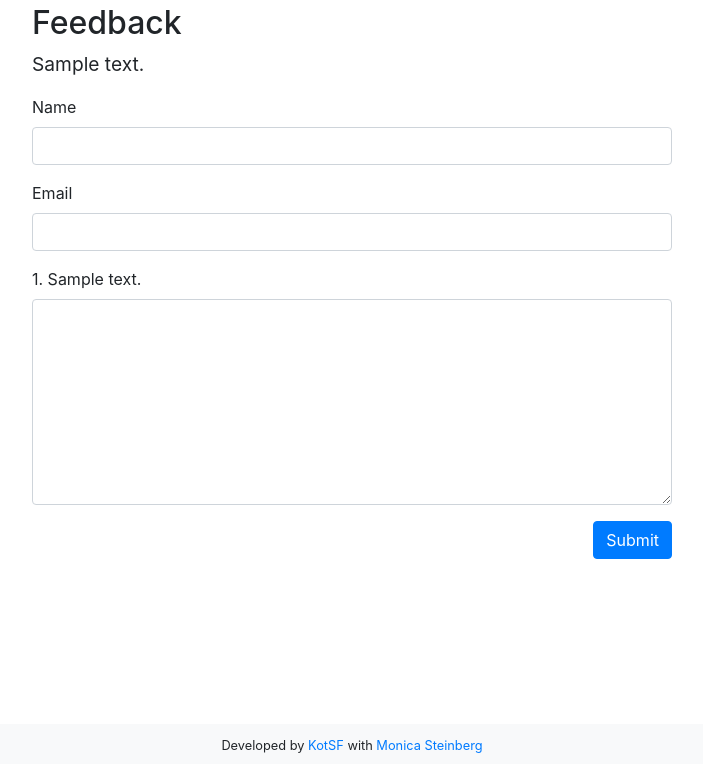
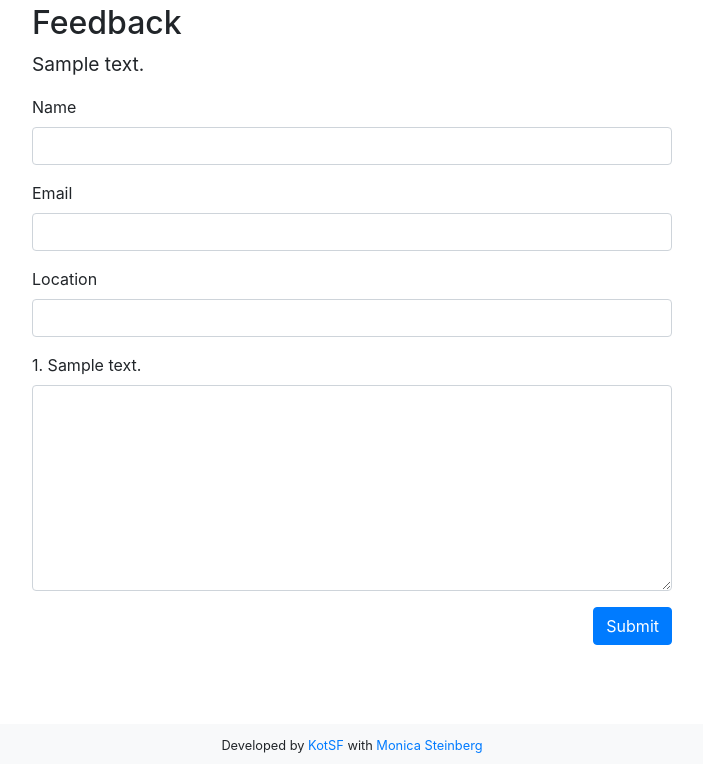
Before and after one commit to Arts-Technology-Lab/exp_taste, a Django app: page /feedback/ in a window 1280 px wide. Shown: the part 56-822 px from the top of the page, without its empty margins (288-991 px from the left). Run offline with Django 3.2, Linux system fonts and the light colour scheme; tables that the repository leaves empty hold one stand-in row (values such as "Sample post"); parts of the project's set-up code (start-up, migrations or seed data) failed here and were passed over; some libraries are stand-ins or nearby versions.

Commit message:
add captcha, location, weights

```diff
--- a/exp_taste/templates/base.html
+++ b/exp_taste/templates/base.html
@@ -28,6 +28,8 @@
 
     <link href="{% static 'css/project.min.css' %}" rel="stylesheet">
     {% endblock %}
+
+    {% block extra_head %}{% endblock extra_head %}
 
   </head>
 
@@ -107,6 +109,9 @@
       <script src="{% static 'js/project.min.js' %}"></script>
 
     {% endblock javascript %}
+    {% block more_js %}
+
+    {% endblock more_js %}
     <script async defer src="https://sa.expensivetaste.art/latest.js"></script>
     <noscript><img src="https://sa.expensivetaste.art/noscript.gif" alt=""/></noscript>
   </body>
--- a/exp_taste/templates/feedback/detail.html
+++ b/exp_taste/templates/feedback/detail.html
@@ -10,6 +10,8 @@
     <dd class="col-sm-11">{{ object.name }}</dd>
     <dt class="col-sm-1">Email:</dt>
     <dd class="col-sm-11">{{ object.email }}</dd>
+    <dt class="col-sm-1">Location:</dt>
+    <dd class="col-sm-11">{{ object.location }}</dd>
 </dl>
 
 {% for response in all_responses %}
--- a/exp_taste/templates/feedback/form.html
+++ b/exp_taste/templates/feedback/form.html
@@ -13,7 +13,7 @@
     {% endif %}
     {% if questions %}
     <div class="question_form">
-        <form method="POST" action=".">
+        <form method="POST" action="." id="feedback-form">
             {% csrf_token %}
             <div class="form-group">
                 <label for="id_name">Name</label>
@@ -22,6 +22,10 @@
             <div class="form-group">
                 <label for="id_email">Email</label>
                 <input class="form-control" type="email" name="email" id="id_email" required />
+            </div>
+            <div class="form-group">
+                <label for="id_location">Location</label>
+                <input class="form-control" type="text" name="location" id="id_location" required />
             </div>
             {% for question in questions %}
                 <div class="form-group">
@@ -59,6 +63,12 @@
                 {% endif %}
                 </div>
             {% endfor %}
+            <div class="g-recaptcha" data-sitekey="6Lc1948cAAAAAHdTlWNiEwfWGPWTJcT7ShZ_SAmB"></div>
+            {% if captcha_error %}
+            <p class="alert-danger p-3" style="max-width: 20rem;">
+                Please complete the captcha
+            </p>
+            {% endif %}
             <div class="form-group d-flex flex-row-reverse">
                 <input type="submit" value="Submit" class="btn btn-primary" />
             </div>
@@ -66,5 +76,8 @@
     </div>
     {% endif %}
 </div>
+{% endblock content %}
 
-{% endblock content %}
+{% block more_js %}
+<script src="https://www.google.com/recaptcha/api.js" async defer></script>
+ {% endblock more_js %}
--- a/feedback/models.py
+++ b/feedback/models.py
@@ -13,6 +13,7 @@ class Feedback(models.Model):
     id = models.UUIDField("id", primary_key=True, default=uuid.uuid4)
     name = models.CharField("Name", max_length=150)
     email = models.EmailField("Email")
+    location = models.CharField("Location", max_length=200, default="")
     created = models.DateTimeField("Timestamp", default=utc_now)
 
     class Meta:
--- a/feedback/views.py
+++ b/feedback/views.py
@@ -20,36 +20,42 @@ def submit_feedback(request):
     except IndexError:
         pass
     questions = Question.objects.filter(active=True)
+
+    context = {
+        "intro": intro,
+        "questions": questions,
+        "captcha_error": False
+    }
     if request.POST:
         data = request.POST.copy()
-        feedback = Feedback(name=data["name"], email=data["email"])
-        feedback.save()
-        for key, value in data.items():
-            if key.startswith("question_"):
-                q_id = key.split("_")[1]
-                question = questions.get(id=int(q_id))
-                if question.qtype == 1:
-                    fr = FreeResponse(question=question,
-                                      feedback=feedback,
-                                      response=value)
-                    fr.save()
-                elif question.qtype == 2:
-                    selected = MultiChoiceOption.objects.get(id=int(value))
-                    mcr = MultiChoiceResponse(question=question,
-                                              feedback=feedback,
-                                              selected=selected)
-                    mcr.save()
-        return redirect("feedback:thankyou")
-
-
-
-
+        captcha = data.get("g-recaptcha-response", None)
+        if not captcha:
+            context["captcha_error"] = True
+        else:
+            feedback = Feedback(
+                name=data["name"],
+                email=data["email"],
+                location=data["location"])
+            feedback.save()
+            for key, value in data.items():
+                if key.startswith("question_"):
+                    q_id = key.split("_")[1]
+                    question = questions.get(id=int(q_id))
+                    if question.qtype == 1:
+                        fr = FreeResponse(question=question,
+                                        feedback=feedback,
+                                        response=value)
+                        fr.save()
+                    elif question.qtype == 2:
+                        selected = MultiChoiceOption.objects.get(id=int(value))
+                        mcr = MultiChoiceResponse(question=question,
+                                                feedback=feedback,
+                                                selected=selected)
+                        mcr.save()
+            return redirect("feedback:thankyou")
     return render(
         request,
-        "feedback/form.html", context={
-            "intro": intro,
-            "questions": questions
-            }
+        "feedback/form.html", context=context
         )
 
 class FeedbackList(LoginRequiredMixin, ListView):
```
Also changed, not shown: feedback/migrations/0004_feedback_location.py (added).
